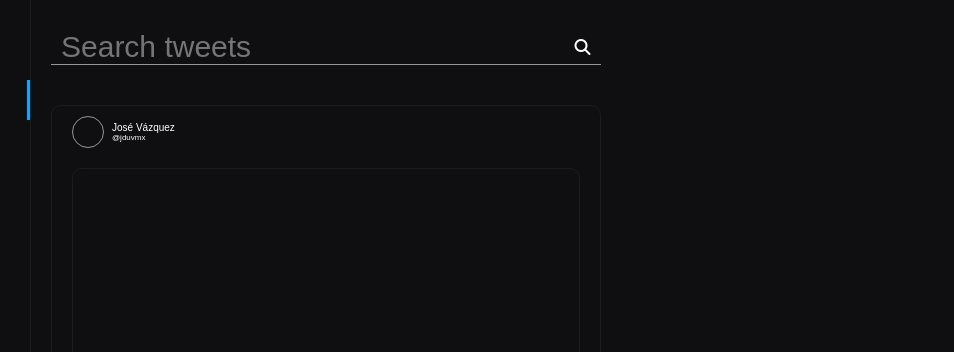
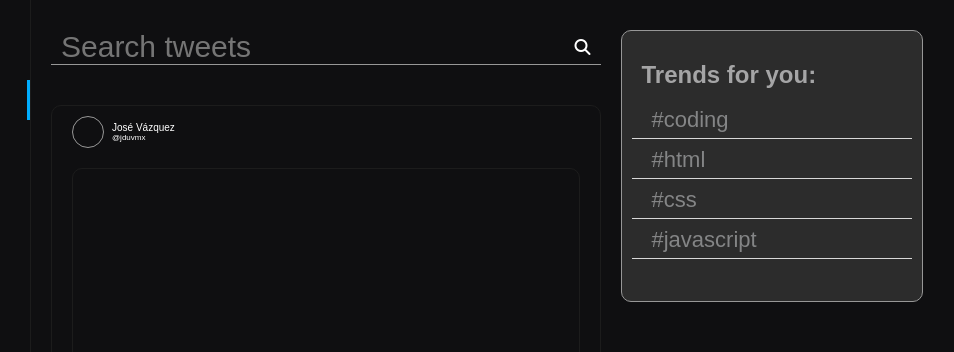
Before and after one commit to JoseDanielMX/twitter-clone, a plain HTML site: page index.html in a window 1280 px wide. Shown: the top 352 px of the page, 70-1024 px from the left. Drawn offline with Linux system fonts and the light colour scheme; a script that the page names is missing.

Commit message:
Added the structre and styles of the trends container

```diff
--- a/index.html
+++ b/index.html
@@ -61,7 +61,15 @@
             </main>
             <aside class="trends-container">
                 <div class="trends-list">
-
+                    <div class="tweets-trending">
+                        <h4>Trends for you:</h4>
+                        <ul>
+                            <li>#coding</li>
+                            <li>#html</li>
+                            <li>#css</li>
+                            <li>#javascript</li>
+                        </ul>
+                    </div>
                 </div>
             </aside>
         </div>
--- a/style/style.css
+++ b/style/style.css
@@ -163,7 +163,42 @@ body {
 }
 
 .trends-list {
-    width: 200px;
-    height: 500px;
-    margin: 20px;
+    width: 300px;
+    height: 270px;
+    margin-top: 30px;
+    background-color: rgb(44, 44, 44);
+    border: 1px solid #979797;
+    border-radius: 10px;
+    overflow: hidden;
 }
+
+.tweets-trending {
+    margin: 10px;
+    padding: 20px 0 0;
+}
+
+.tweets-trending h4 {
+    color: #A5A5A6;
+    font-size: 24px;
+    margin: 0 0 10px;
+    padding: 0 0 0 10px;
+}
+
+.tweets-trending ul {
+    padding: 0;
+    margin: 0;
+    list-style: none;
+}
+
+.tweets-trending ul li {
+    cursor: pointer;
+    color: #848586;
+    font-size: 22px;
+    padding: 8px 0 5px 20px;
+    border-bottom: 1px solid #D8D8D8;
+}
+
+.tweets-trending ul li:hover {
+    background-color: rgb(255, 255, 255, 0.1);
+    color: rgb(255, 255, 255, 0.74);
+}
```
